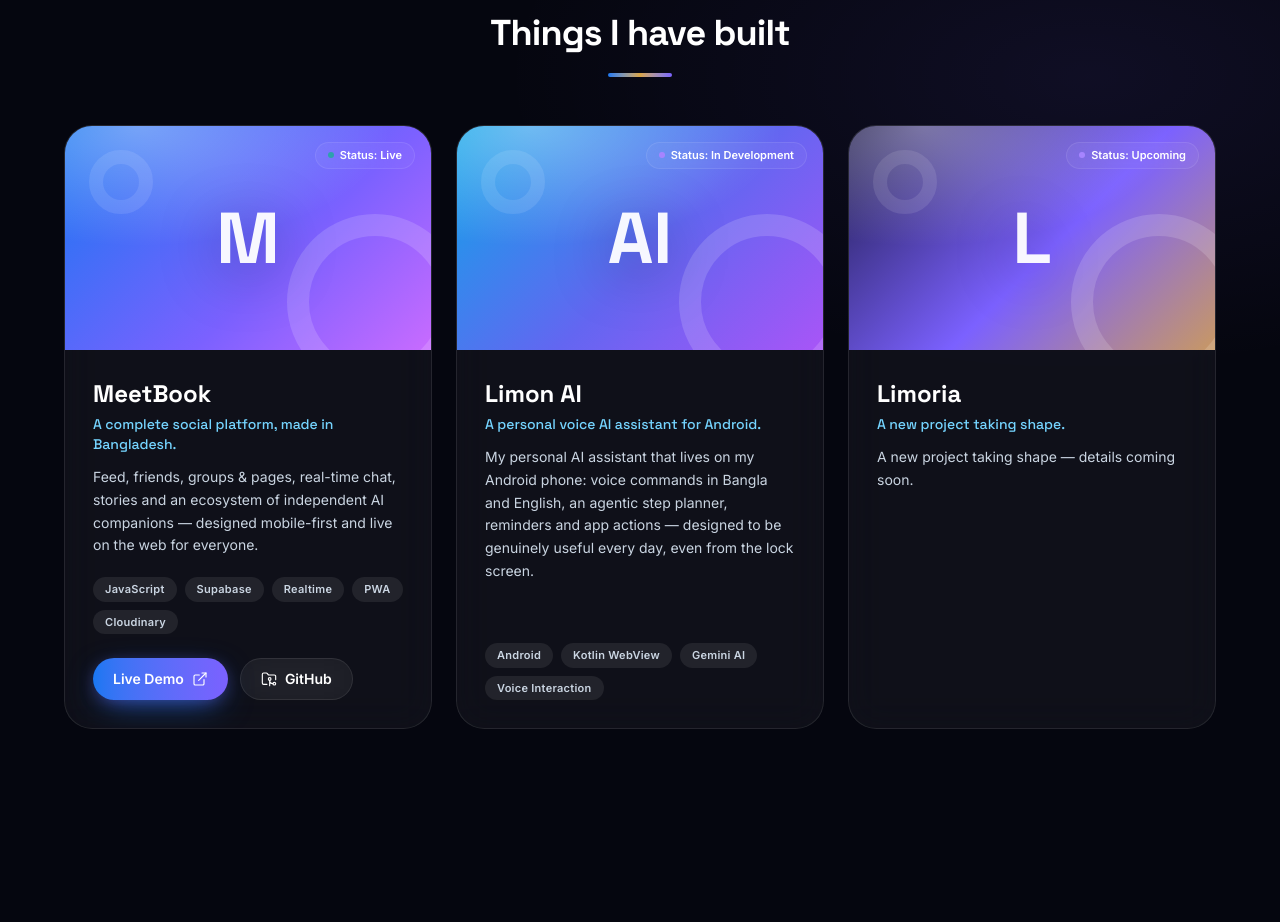
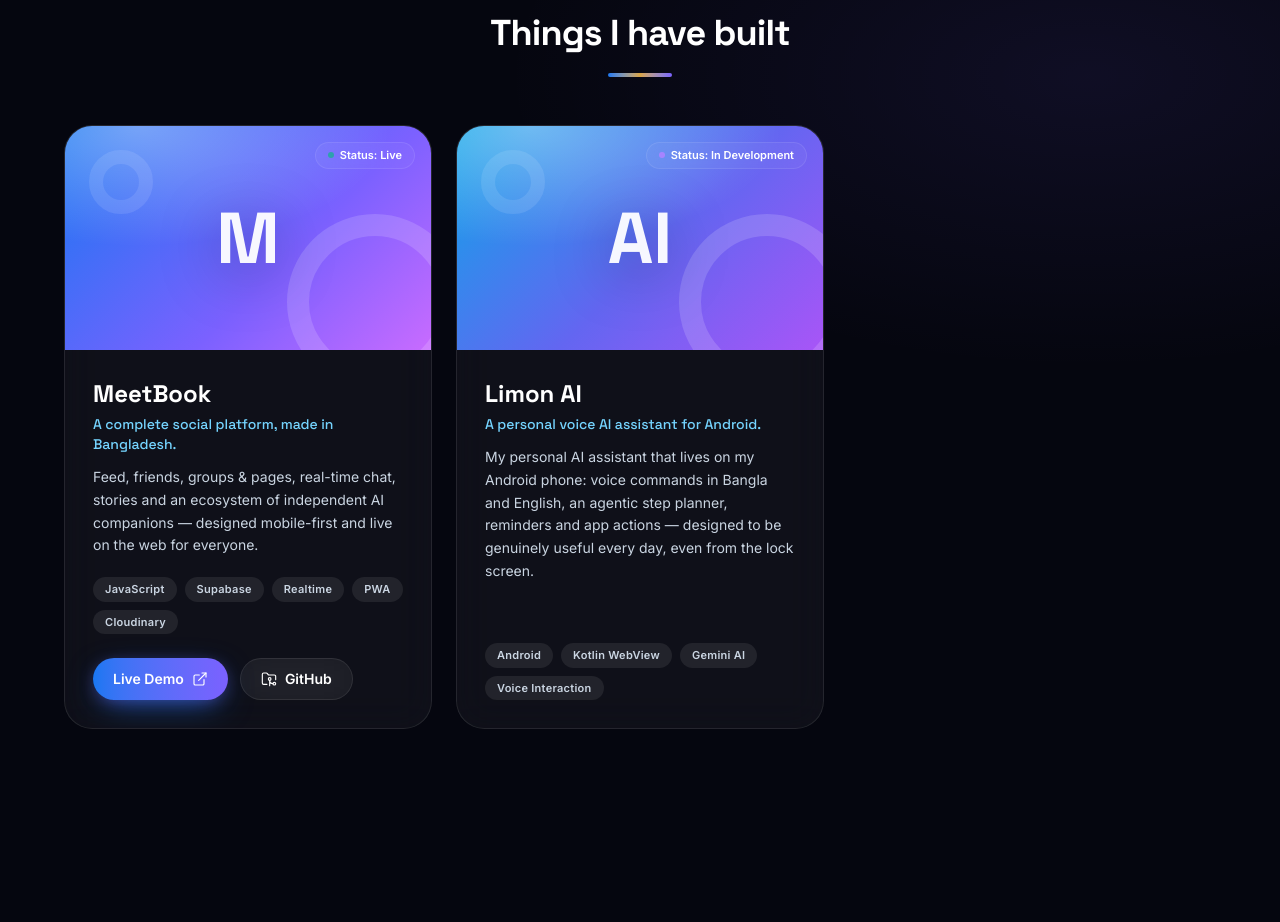
Before and after one commit to mamun-q/mamunhossen-profile, a React (Vite) app: page / in a window 1280 px wide. Shown: the part 2722-3644 px from the top of the page. Built offline with nearby package versions, Linux system fonts and the light colour scheme.

Commit message:
Remove Limoria project (owner request)

```diff
--- a/src/data/projects.ts
+++ b/src/data/projects.ts
@@ -2,8 +2,7 @@ import type { Project } from './types';
 
 /**
  * Project showcase records. Buttons render only when a URL exists —
- * no dead links, ever. NOTE (owner): "Limoria" has no details yet;
- * the neutral copy below is a placeholder for HIS text, not a claim.
+ * no dead links, ever.
  */
 export const projects: Project[] = [
   {
@@ -40,20 +39,4 @@ export const projects: Project[] = [
     gradient: 'linear-gradient(135deg,#0ea5e9 0%,#6366f1 55%,#a855f7 100%)',
     monogram: 'AI',
   },
-  {
-    id: 'limoria',
-    name: 'Limoria',
-    tagline: {
-      en: 'A new project taking shape.',
-      bn: 'একটি নতুন প্রজেক্ট আকার নিচ্ছে।',
-    },
-    description: {
-      en: 'A new project taking shape — details coming soon.',
-      bn: 'একটি নতুন প্রজেক্ট আকার নিচ্ছে — বিস্তারিত শীঘ্রই আসছে।',
-    },
-    tech: [],
-    status: { en: 'Upcoming', bn: 'শীঘ্রই আসছে' },
-    gradient: 'linear-gradient(135deg,#1e1b4b 0%,#7b61ff 55%,#d9a441 110%)',
-    monogram: 'L',
-  },
 ];
```
